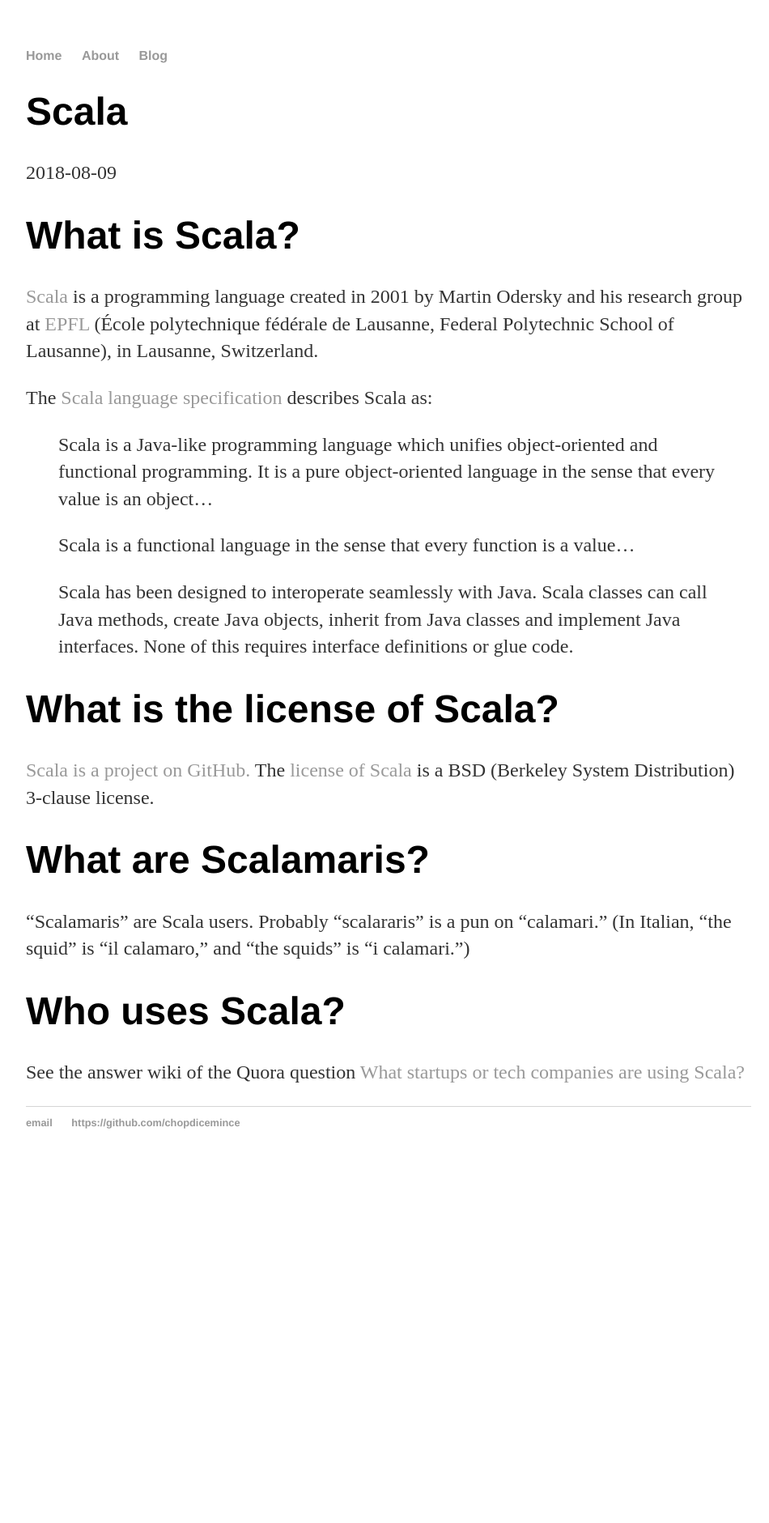
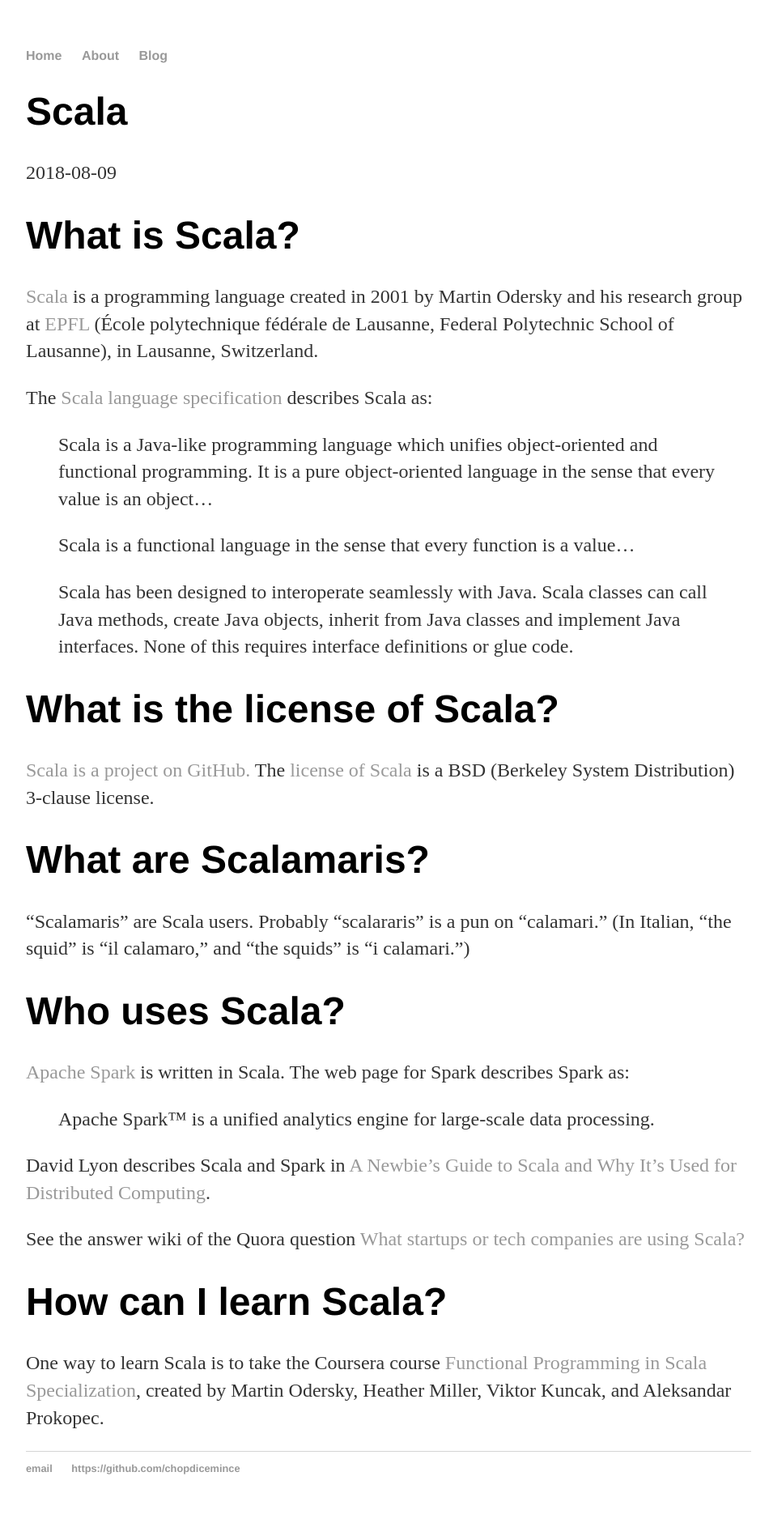
Before and after one commit to chopdicemince/chopdicemince.github.io, a Jekyll site: the page built from _posts/2018-08-09-scala.md, in a window 1280 px wide. Shown: the whole page at 81% size, without its empty margins (160-1110 px from the left). Built offline with Jekyll 4.4.1, drawn with Linux system fonts in a browser that asks for light colours; before the commit the page ends 1454 px from its top, so only the background shows below that.

Commit message:
Add text about Apache Spark and Coursera

```diff
--- a/_posts/2018-08-09-scala.md
+++ b/_posts/2018-08-09-scala.md
@@ -26,4 +26,14 @@
 
 # Who uses Scala?
 
+[Apache Spark](https://spark.apache.org/) is written in Scala. The web page for Spark describes Spark as:
+
+> Apache Spark™ is a unified analytics engine for large-scale data processing.
+
+David Lyon describes Scala and Spark in [A Newbie’s Guide to Scala and Why It’s Used for Distributed Computing](https://blog.insightdatascience.com/a-newbies-guide-to-scala-and-why-it-s-used-for-distributed-computing-979070a9f8).
+
 See the answer wiki of the Quora question [What startups or tech companies are using Scala?](https://www.quora.com/What-startups-or-tech-companies-are-using-Scala)
+
+# How can I learn Scala?
+
+One way to learn Scala is to take the Coursera course [Functional Programming in Scala Specialization](https://www.coursera.org/specializations/scala), created by Martin Odersky, Heather Miller, Viktor Kuncak, and Aleksandar Prokopec.
```
